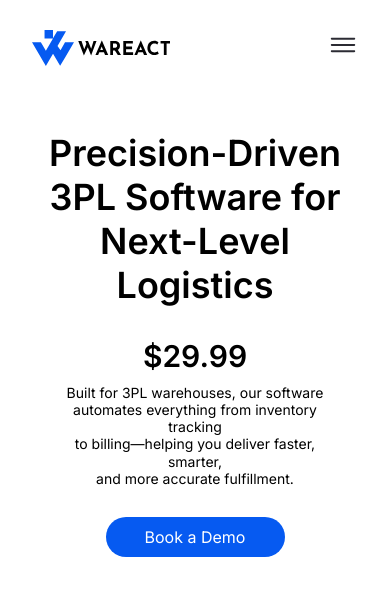
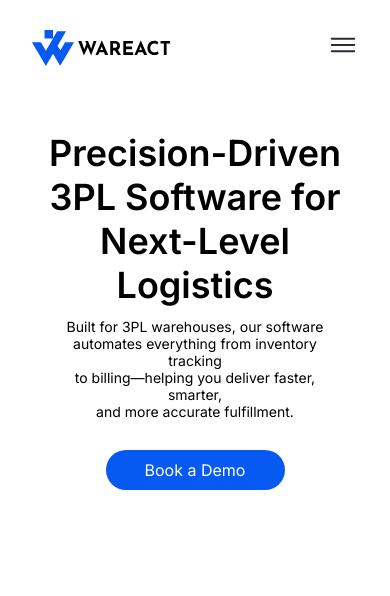
Before and after one commit to muslumdogan01/WareAct, a Next.js app in the folder wareact-frontend/: page / in a window 390 px wide. Shown: the top 596 px of the page. Built offline with nearby package versions, Linux system fonts and the light colour scheme.

Commit message:
scroll fixed

```diff
--- a/wareact-frontend/src/app/globals.css
+++ b/wareact-frontend/src/app/globals.css
@@ -22,4 +22,7 @@
 body {
   display: flex;
   flex-direction: column;
+  width: 100%;
+  height: 100vh;
+
 }
--- a/wareact-frontend/src/app/layout.tsx
+++ b/wareact-frontend/src/app/layout.tsx
@@ -21,7 +21,7 @@ export default function RootLayout({
   return (
     <html lang="en">
       <body className={inter.className}>
-        <div className=" lg:bg-[url('/images/header/headerBg.png')] lg:bg-no-repeat lg:bg-cover bg-center lg:min-h-[554px] flex flex-col px-4">
+        <div className="w-full h-screen lg:bg-[url('/images/header/headerBg.png')] lg:bg-no-repeat lg:bg-cover bg-center lg:min-h-[554px] flex flex-col px-4">
           <Header />
           {children}
         </div>
--- a/wareact-frontend/src/app/page.tsx
+++ b/wareact-frontend/src/app/page.tsx
@@ -2,7 +2,7 @@ import Hero from "@/components/hero/page";
 
 export default function Home() {
   return (
-   <div className="w-full flex flex-col z-40 relative">
+   <div className="w-full flex flex-col ">
      <Hero/>
    </div>
   );
--- a/wareact-frontend/src/components/header/menu/mobileMenu.tsx
+++ b/wareact-frontend/src/components/header/menu/mobileMenu.tsx
@@ -22,10 +22,10 @@ const MobileMenu = ({ isOpen, setIsOpen }: MobileMenuProps) => {
     <div
       className={`transition-all duration-300 ease-in-out ${
         isOpen ? "max-h-[600px] opacity-100" : "max-h-0 opacity-0"
-      } overflow-hidden`}
+      } bg-white`}
     >
       {isOpen && (
-        <nav className=" fixed top-[100px] left-0 w-full h-[calc(100vh-100px)] z-50 bg-white px-4 py-6 space-y-6 transition-all duration-300 ease-in-out overflow-y-auto">
+        <nav className=" relative w-full  z-50 bg-white px-4 py-6 space-y-6 transition-all duration-300 ease-in-out overflow-y-auto">
           {" "}
           {navItems.map((item) => {
             const isActive = pathname === item.href;
--- a/wareact-frontend/src/components/header/page.tsx
+++ b/wareact-frontend/src/components/header/page.tsx
@@ -18,7 +18,7 @@ const Header = () => {
   return (
 
       <div className="container mx-auto">
-        <header className="w-full  px-4 left-0 ">
+        <header className="w-full  px-4 h-full overflow-x-scroll  ">
           <div className=" flex lg:flex-row md:flex-col  items-center justify-between xl:px-4 py-[30px]">
             <div className="flex items-center space-x-[30px]">
               <Link href="/" className="flex items-center space-x-[4px]">
@@ -66,22 +66,3 @@ const Header = () => {
 };
 
 export default Header;
-
-// import React from "react";
-// import Logo from "./logo/logo";
-// import LogoTitle from "./logo/logoTitle";
-
-// const Header = () => {
-//   return (
-//     <div>
-//       <div className="md:bg-[url('/images/header/headerBg.png')] md:w-full md:h-[554px] md:flex md:bg-no-repeat md:bg-cover md:bg-center">
-//         <div className="flex items-center space-x-[4px]">
-//         <Logo />
-//         <LogoTitle/>
-//         </div>
-//       </div>
-//     </div>
-//   );
-// };
-
-// export default Header;
--- a/wareact-frontend/src/components/hero/page.tsx
+++ b/wareact-frontend/src/components/hero/page.tsx
@@ -12,9 +12,6 @@ const Hero = () => {
 
         <h1 className="text-4xl md:text-[56px] block lg:hidden text-center font-semibold leading-[1.22] text-black">
           Precision-Driven 3PL Software for Next-Level Logistics
-        </h1>
-        <h1 className="block lg:hidden mt-[30px] text-3xl md:text-5xl font-semibold leading-[1.22] text-black">
-          $29.99
         </h1>
         <div className="flex flex-col lg:items-start justify-center items-center">
           <p className="text-center lg:text-left mt-[10px] text-sm leading-[1.22] font-normal">
```
